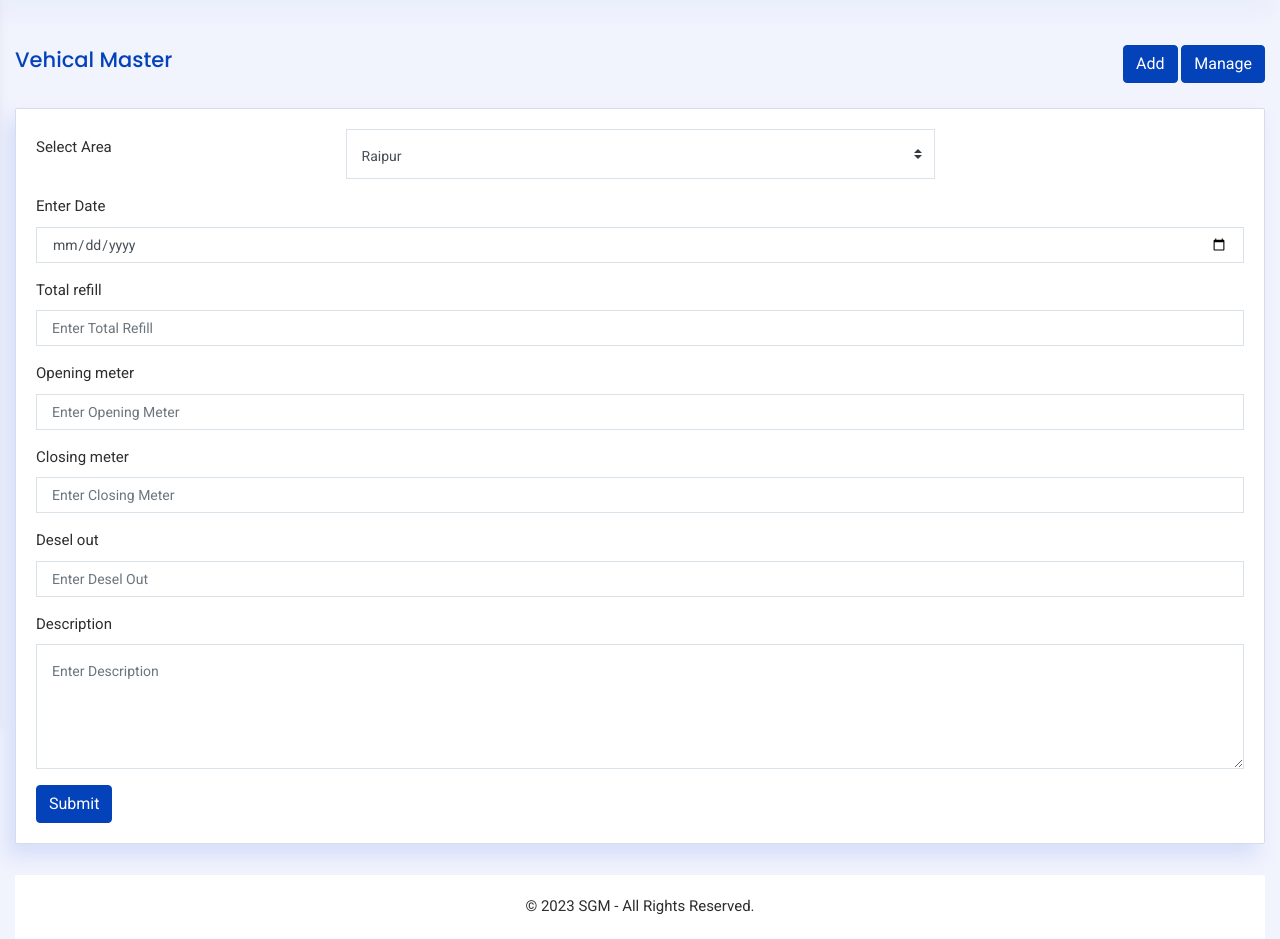
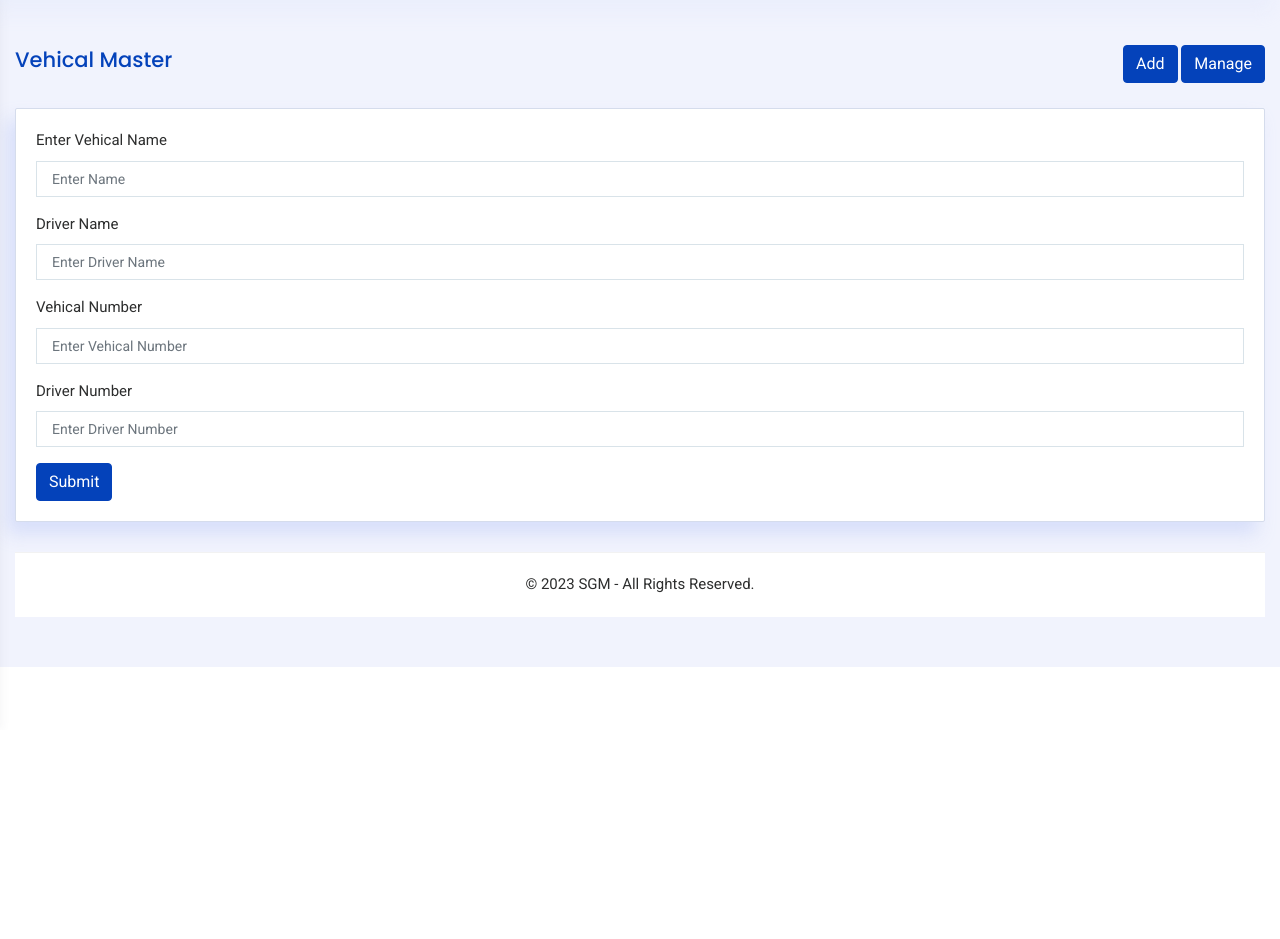
Before and after one commit to anubhavnair/sgk_project_at1, a PHP site: page /vehical_master.php in a window 1280 px wide. Shown: the part 70-1009 px from the top of the page. After the commit the page ends 737 px from the top, so only its background shows below. Run offline with PHP 8.4, Linux system fonts and the light colour scheme; some libraries are stand-ins or nearby versions.

Commit message:
vehical master  sudhar diya hu

```diff
--- a/module_master.php
+++ b/module_master.php
@@ -15,7 +15,7 @@
                     <div class="widgetbar">
                         <button class="btn btn-primary" id="add">Add</button>
                         <button class="btn btn-primary" id="manage">Manage</button>
-                        <button class="btn btn-primary" id="authorization">Authorization</button>
+
                     </div>
                 </div>
             </div>
--- a/vehical_master.php
+++ b/vehical_master.php
@@ -28,44 +28,27 @@
                 <div class="card">
 
                 <form class="forms-sample">
-                <div class="form-group row">
-                    <label for="txt_select_area" class="col-md-3 col-form-label">Select Area</label>
-                    <div class="col-md-6" >
-                        <select class="form-control custom-select" name="txt_select_area" id="txt_select_area" style="height:50px !important">
-                        <option value="1">Raipur</option>
-                        <option value="2">Durg</option>
-                        <option value="3">Bhilai</option>
-                        <option value="4">Rajnandgaon</option>
-                        </select>
-                    </div>
-                </div>
 
 
 
                   <div class="form-group">
-                    <label for="date_enter_date">Enter Date</label>
-                    <input type="date" class="form-control" name="date_enter_date" id="date_enter_date" placeholder="Enter Date">
+                    <label for="date_enter_date">Enter Vehical Name</label>
+                    <input type="text" class="form-control" name="text_vehical_name" id="text_vehical_name" placeholder="Enter Name">
                   </div>
                   <div class="form-group">
-                    <label for="txt_total_refill">Total refill</label>
-                    <input type="text" class="form-control" name="txt_total_refill" id="txt_total_refill" placeholder="Enter Total Refill">
+                    <label for="txt_total_refill">Driver Name</label>
+                    <input type="text" class="form-control" name="txt_driver_name" id="txt_driver_name" placeholder="Enter Driver Name">
                   </div>
                   <div class="form-group">
-                    <label for="txt_opening_meter">Opening meter</label>
-                    <input type="text" class="form-control" id="txt_opening_meter" name="txt_opening_meter" placeholder="Enter Opening Meter">
+                    <label for="txt_opening_meter">Vehical Number</label>
+                    <input type="text" class="form-control" id="txt_vehical_name" name="text_vehical_name" placeholder="Enter Vehical Number">
                   </div>
                   <div class="form-group">
-                    <label for="txt_closing_meter">Closing meter</label>
-                    <input type="text" class="form-control" id="txt_closing_meter" name="txt_closing_meter" placeholder="Enter Closing Meter">
+                    <label for="txt_closing_meter">Driver Number</label>
+                    <input type="text" class="form-control" id="txt_driver_number" name="txt_driver_number" placeholder="Enter Driver Number">
                   </div>
-                  <div class="form-group">
-                    <label for="txt_desel_out">Desel out</label>
-                    <input type="text" class="form-control" id="txt_desel_out" name="txt_desel_out" placeholder="Enter Desel Out">
-                  </div>
-                  <div class="form-group">
-                    <label for="txt_description">Description</label>
-                    <textarea class="form-control" id="txt_description" rows="30" name="txt_description" placeholder="Enter Description" style="height:125px !important"></textarea>
-                  </div>
+
+
 
                   <button type="submit" class="btn btn-primary mr-2">Submit</button>
                 </form>
```
Also changed, not shown: module_master_manage.php (+5 -7 lines), vehical_master_manage.php (+12 -7 lines).
